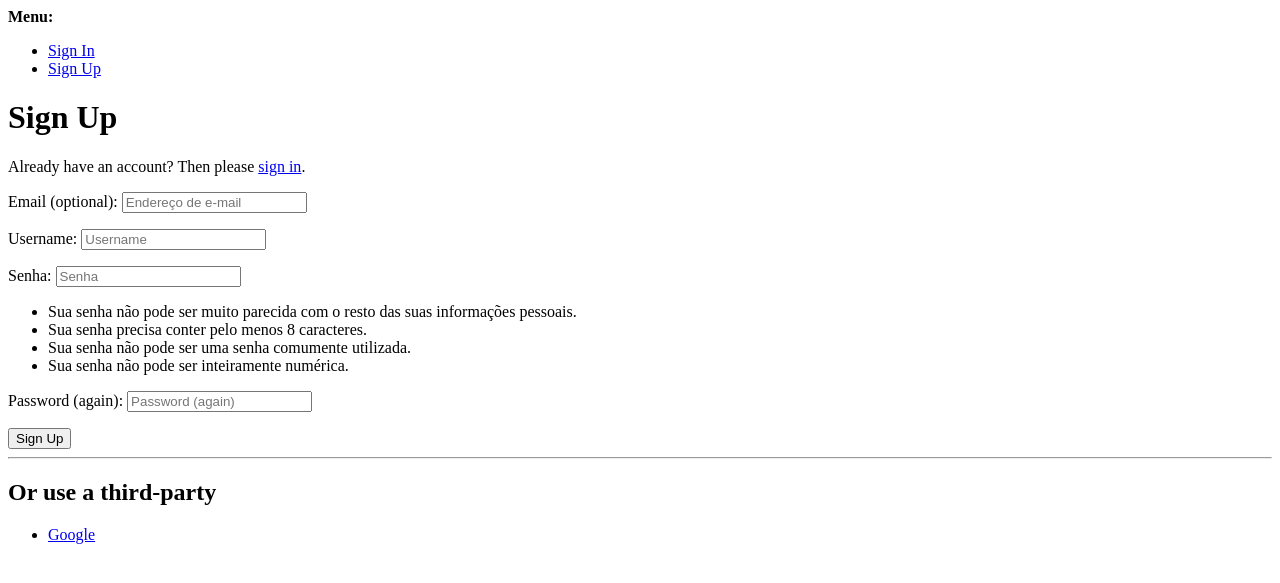
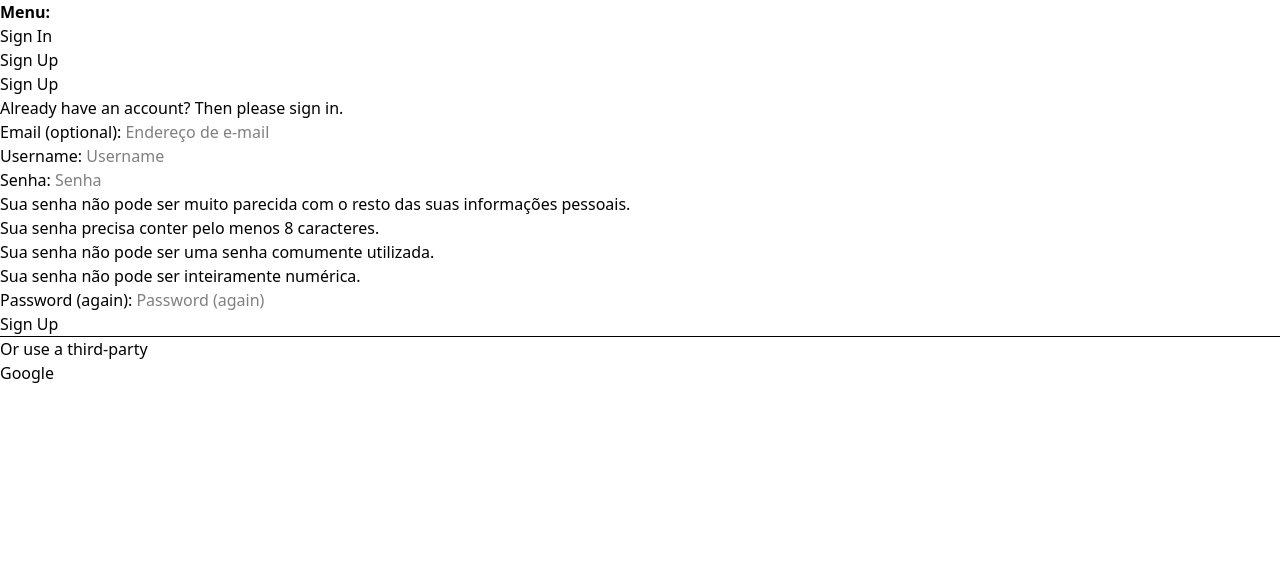
Before and after one commit to gabe-pud/Fatec-DSM3-Projeto-final, a Django app: page /accounts/signup/ in a window 1280 px wide. Shown: the top 583 px of the page. Run offline with Django 5.2, Linux system fonts and the light colour scheme; data comes from the database, SQL or seed files in the repository.

Commit message:
feat: add base HTML layout for allauth templates

```diff
--- a/project/static/css/style.css
+++ b/project/static/css/style.css
@@ -1,4 +1,169 @@
 /*! tailwindcss v4.1.14 | MIT License | https://tailwindcss.com */
-.static {
-  position: static;
+@import url('https://fonts.googleapis.com/css2?family=Inter:ital,opsz,wght@0,14..32,100..900;1,14..32,100..900&display=swap');
+@layer theme, base, components, utilities;
+@layer theme {
+  :root, :host {
+    --font-sans: ui-sans-serif, system-ui, sans-serif, "Apple Color Emoji",
+      "Segoe UI Emoji", "Segoe UI Symbol", "Noto Color Emoji";
+    --font-mono: ui-monospace, SFMono-Regular, Menlo, Monaco, Consolas, "Liberation Mono",
+      "Courier New", monospace;
+    --default-font-family: var(--font-sans);
+    --default-mono-font-family: var(--font-mono);
+  }
 }
+@layer base {
+  *, ::after, ::before, ::backdrop, ::file-selector-button {
+    box-sizing: border-box;
+    margin: 0;
+    padding: 0;
+    border: 0 solid;
+  }
+  html, :host {
+    line-height: 1.5;
+    -webkit-text-size-adjust: 100%;
+    tab-size: 4;
+    font-family: var(--default-font-family, ui-sans-serif, system-ui, sans-serif, "Apple Color Emoji", "Segoe UI Emoji", "Segoe UI Symbol", "Noto Color Emoji");
+    font-feature-settings: var(--default-font-feature-settings, normal);
+    font-variation-settings: var(--default-font-variation-settings, normal);
+    -webkit-tap-highlight-color: transparent;
+  }
+  hr {
+    height: 0;
+    color: inherit;
+    border-top-width: 1px;
+  }
+  abbr:where([title]) {
+    -webkit-text-decoration: underline dotted;
+    text-decoration: underline dotted;
+  }
+  h1, h2, h3, h4, h5, h6 {
+    font-size: inherit;
+    font-weight: inherit;
+  }
+  a {
+    color: inherit;
+    -webkit-text-decoration: inherit;
+    text-decoration: inherit;
+  }
+  b, strong {
+    font-weight: bolder;
+  }
+  code, kbd, samp, pre {
+    font-family: var(--default-mono-font-family, ui-monospace, SFMono-Regular, Menlo, Monaco, Consolas, "Liberation Mono", "Courier New", monospace);
+    font-feature-settings: var(--default-mono-font-feature-settings, normal);
+    font-variation-settings: var(--default-mono-font-variation-settings, normal);
+    font-size: 1em;
+  }
+  small {
+    font-size: 80%;
+  }
+  sub, sup {
+    font-size: 75%;
+    line-height: 0;
+    position: relative;
+    vertical-align: baseline;
+  }
+  sub {
+    bottom: -0.25em;
+  }
+  sup {
+    top: -0.5em;
+  }
+  table {
+    text-indent: 0;
+    border-color: inherit;
+    border-collapse: collapse;
+  }
+  :-moz-focusring {
+    outline: auto;
+  }
+  progress {
+    vertical-align: baseline;
+  }
+  summary {
+    display: list-item;
+  }
+  ol, ul, menu {
+    list-style: none;
+  }
+  img, svg, video, canvas, audio, iframe, embed, object {
+    display: block;
+    vertical-align: middle;
+  }
+  img, video {
+    max-width: 100%;
+    height: auto;
+  }
+  button, input, select, optgroup, textarea, ::file-selector-button {
+    font: inherit;
+    font-feature-settings: inherit;
+    font-variation-settings: inherit;
+    letter-spacing: inherit;
+    color: inherit;
+    border-radius: 0;
+    background-color: transparent;
+    opacity: 1;
+  }
+  :where(select:is([multiple], [size])) optgroup {
+    font-weight: bolder;
+  }
+  :where(select:is([multiple], [size])) optgroup option {
+    padding-inline-start: 20px;
+  }
+  ::file-selector-button {
+    margin-inline-end: 4px;
+  }
+  ::placeholder {
+    opacity: 1;
+  }
+  @supports (not (-webkit-appearance: -apple-pay-button))  or (contain-intrinsic-size: 1px) {
+    ::placeholder {
+      color: currentcolor;
+      @supports (color: color-mix(in lab, red, red)) {
+        color: color-mix(in oklab, currentcolor 50%, transparent);
+      }
+    }
+  }
+  textarea {
+    resize: vertical;
+  }
+  ::-webkit-search-decoration {
+    -webkit-appearance: none;
+  }
+  ::-webkit-date-and-time-value {
+    min-height: 1lh;
+    text-align: inherit;
+  }
+  ::-webkit-datetime-edit {
+    display: inline-flex;
+  }
+  ::-webkit-datetime-edit-fields-wrapper {
+    padding: 0;
+  }
+  ::-webkit-datetime-edit, ::-webkit-datetime-edit-year-field, ::-webkit-datetime-edit-month-field, ::-webkit-datetime-edit-day-field, ::-webkit-datetime-edit-hour-field, ::-webkit-datetime-edit-minute-field, ::-webkit-datetime-edit-second-field, ::-webkit-datetime-edit-millisecond-field, ::-webkit-datetime-edit-meridiem-field {
+    padding-block: 0;
+  }
+  ::-webkit-calendar-picker-indicator {
+    line-height: 1;
+  }
+  :-moz-ui-invalid {
+    box-shadow: none;
+  }
+  button, input:where([type="button"], [type="reset"], [type="submit"]), ::file-selector-button {
+    appearance: button;
+  }
+  ::-webkit-inner-spin-button, ::-webkit-outer-spin-button {
+    height: auto;
+  }
+  [hidden]:where(:not([hidden="until-found"])) {
+    display: none !important;
+  }
+}
+@layer utilities {
+  .static {
+    position: static;
+  }
+  .block {
+    display: block;
+  }
+}
--- /dev/null
+++ b/project/templates/allauth/layouts/base.html
@@ -0,0 +1,89 @@
+{% load i18n %}
+{% load static %}
+
+<!DOCTYPE html>
+<html>
+    <head>
+        <meta http-equiv="X-UA-Compatible" content="IE=edge">
+        <meta name="viewport" content="width=device-width, initial-scale=1.0">
+        <title>
+            {% block head_title %}
+            {% endblock head_title %}
+        </title>
+        {% block extra_head %}
+        {% endblock extra_head %}
+        <link rel="stylesheet" href="{% static 'css/style.css' %}">
+    </head>
+    <body>
+        {% block body %}
+            {% if messages %}
+                <div>
+                    <strong>{% trans "Messages:" %}</strong>
+                    <ul>
+                        {% for message in messages %}<li>{{ message }}</li>{% endfor %}
+                    </ul>
+                </div>
+            {% endif %}
+            <div>
+                <strong>{% trans "Menu:" %}</strong>
+                <ul>
+                    {% if user.is_authenticated %}
+                        {% url 'account_email' as email_url_ %}
+                        {% if email_url_ %}
+                            <li>
+                                <a href="{{ email_url_ }}">{% trans "Change Email" %}</a>
+                            </li>
+                        {% endif %}
+                        {% url 'account_change_password' as change_password_url_ %}
+                        {% if change_password_url_ %}
+                            <li>
+                                <a href="{{ change_password_url_ }}">{% trans "Change Password" %}</a>
+                            </li>
+                        {% endif %}
+                        {% url 'socialaccount_connections' as connections_url_ %}
+                        {% if connections_url_ %}
+                            <li>
+                                <a href="{{ connections_url_ }}">{% trans "Account Connections" %}</a>
+                            </li>
+                        {% endif %}
+                        {% url 'mfa_index' as mfa_url_ %}
+                        {% if mfa_url_ %}
+                            <li>
+                                <a href="{{ mfa_url_ }}">{% trans "Two-Factor Authentication" %}</a>
+                            </li>
+                        {% endif %}
+                        {% url 'usersessions_list' as usersessions_list_url_ %}
+                        {% if usersessions_list_url_ %}
+                            <li>
+                                <a href="{{ usersessions_list_url_ }}">{% trans "Sessions" %}</a>
+                            </li>
+                        {% endif %}
+                        {% url 'account_logout' as logout_url_ %}
+                        {% if logout_url_ %}
+                            <li>
+                                <a href="{{ logout_url_ }}">{% trans "Sign Out" %}</a>
+                            </li>
+                        {% endif %}
+                    {% else %}
+                        {% url 'account_login' as login_url_ %}
+                        {% if login_url_ %}
+                            <li>
+                                <a href="{{ login_url_ }}">{% trans "Sign In" %}</a>
+                            </li>
+                        {% endif %}
+                        {% url 'account_signup' as signup_url_ %}
+                        {% if signup_url_ %}
+                            <li>
+                                <a href="{{ signup_url_ }}">{% trans "Sign Up" %}</a>
+                            </li>
+                        {% endif %}
+                    {% endif %}
+                </ul>
+            </div>
+            {% block content %}
+            {% endblock content %}
+        {% endblock body %}
+        {% block extra_body %}
+        {% endblock extra_body %}
+    </body>
+</html>
```
